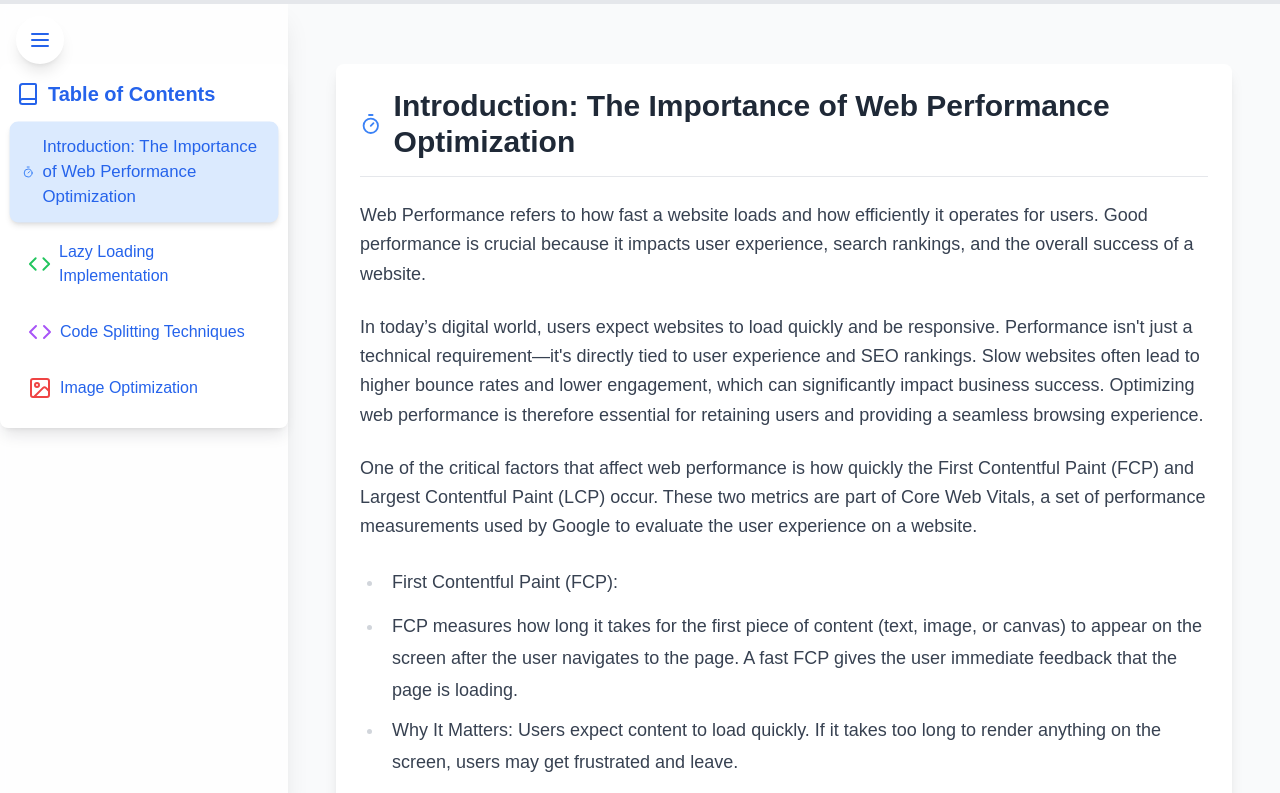
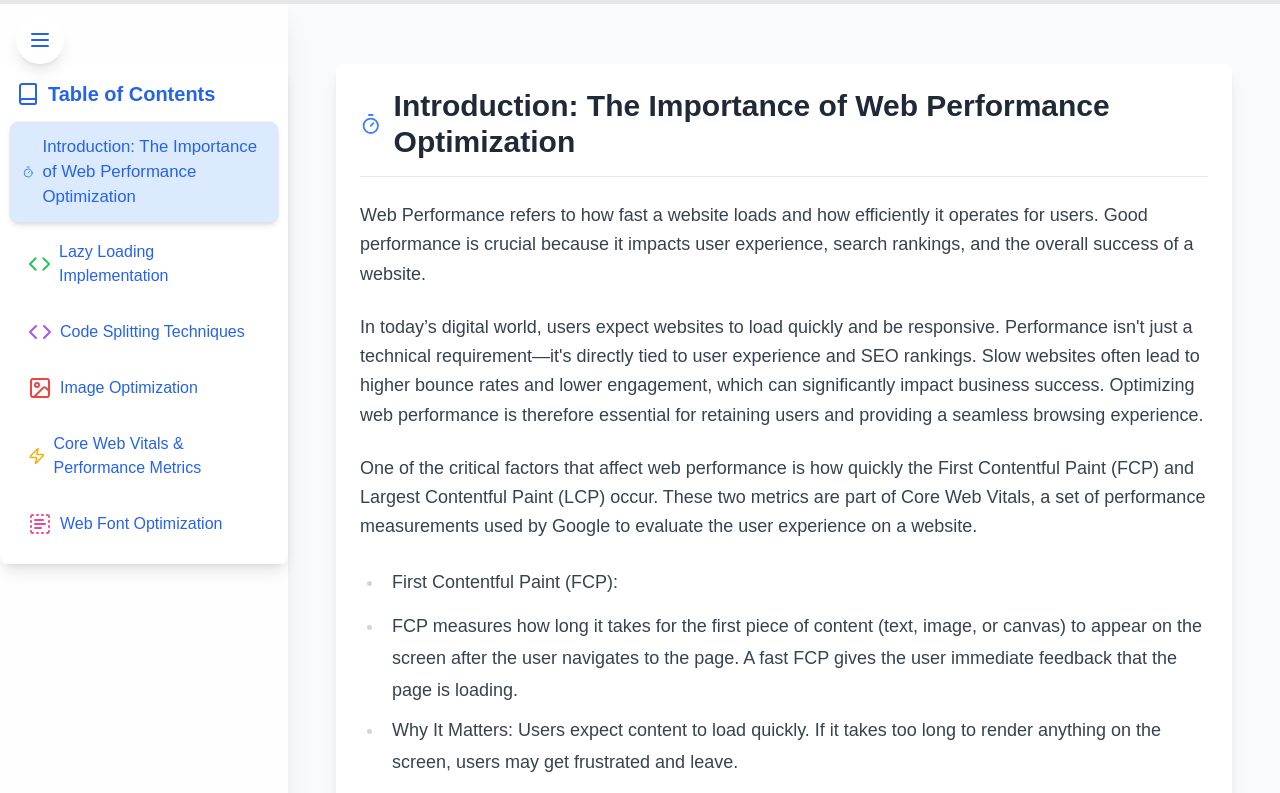
Before and after one commit to rimoza/web-performance, a Next.js app: page / in a window 1280 px wide. Shown: the top 793 px of the page. Built offline with nearby package versions, Linux system fonts and the light colour scheme.

Commit message:
chore: add preload content

```diff
--- a/src/app/page.tsx
+++ b/src/app/page.tsx
@@ -1,6 +1,6 @@
 'use client'
 import React, { useState, useEffect } from 'react';
-import { ChevronRight, ChevronLeft, Menu, Book, Code, Image, Timer } from 'lucide-react';
+import { ChevronRight, ChevronLeft, Menu, Book, Code, Image, Timer, TextSelect, Zap } from 'lucide-react';
 
 // Progress bar component
 const ProgressBar = ({ progress }: {
@@ -297,6 +297,79 @@ img {
         ]
       }
     ]
+  },
+  {
+    title: "Core Web Vitals & Performance Metrics",
+    icon: <Zap className="text-yellow-500" size={24} />,
+    content: [
+      {
+        type: "text",
+        text: "Core Web Vitals are a set of specific factors that Google considers important in a webpage's overall user experience. Understanding and optimizing these metrics is crucial for both user experience and SEO performance."
+      },
+      {
+        type: "list",
+        items: [
+          "Largest Contentful Paint (LCP): Should occur within 2.5 seconds for a good user experience",
+          "First Input Delay (FID): Should be less than 100 milliseconds",
+          "Cumulative Layout Shift (CLS): Should be less than 0.1",
+          "Total Blocking Time (TBT): Should be under 200 milliseconds",
+          "Time to Interactive (TTI): Should be under 5 seconds"
+        ]
+      },
+      {
+        type: "text",
+        text: "Performance metrics are measured in two primary ways:"
+      },
+      {
+        type: "list",
+        items: [
+          "Lab Testing: Simulated page loads in controlled environments, crucial for testing new features before release",
+          "Field Testing (RUM): Real User Monitoring that measures actual user experiences in varying conditions"
+        ]
+      }
+    ]
+  },
+  {
+    title: "Web Font Optimization",
+    icon: <TextSelect className="text-pink-500" size={24} />,
+    content: [
+      {
+        type: "text",
+        text: "Proper font optimization is essential for both performance and visual consistency. Here are best practices for handling web fonts:"
+      },
+      {
+        type: "code",
+        language: "css",
+        text: `/* Optimized font loading strategy */
+@font-face {
+    font-family: 'CustomFont';
+    src: url('/fonts/CustomFont.woff2') format('woff2'),
+         url('/fonts/CustomFont.woff') format('woff');
+    font-display: swap;
+    font-weight: 400;
+    font-style: normal;
+}
+
+/* Preload critical fonts */
+<link
+    rel="preload"
+    href="/fonts/CustomFont.woff2"
+    as="font"
+    type="font/woff2"
+    crossorigin
+>`
+      },
+      {
+        type: "list",
+        items: [
+          "Use WOFF2 format for better compression",
+          "Implement font-display: swap for better perceived performance",
+          "Preload critical fonts",
+          "Limit font weights and variants",
+          "Consider using system fonts for better performance"
+        ]
+      }
+    ]
   }
 ];
 
```
Also changed, not shown: public/fcp.jpeg (added), public/lcp.jpeg (added).
